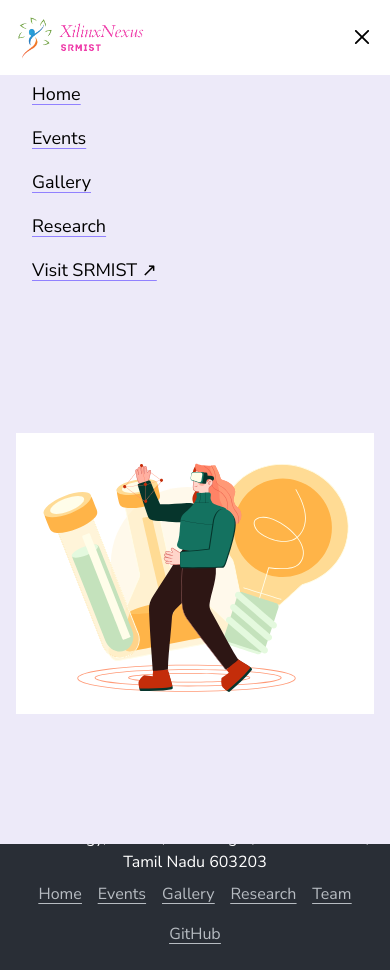
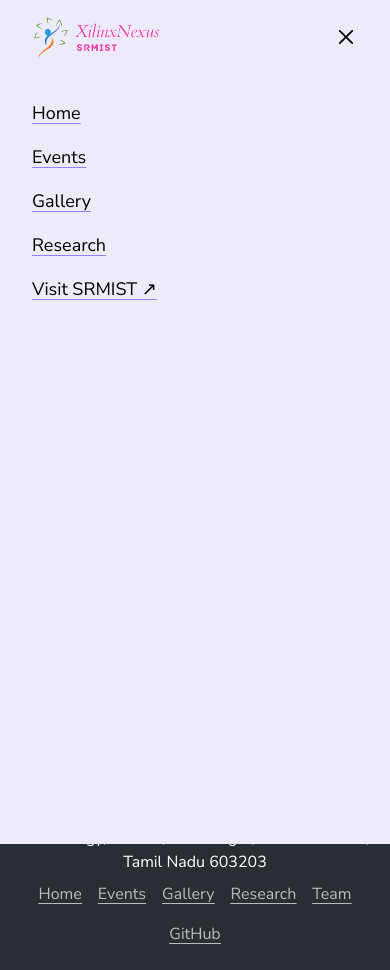
Before and after one commit to kunalkeshan/Xilinx-Homepage, a React (Vite) app: page / in a window 390 px wide. Both pictures are taken after a click on the button 362 px from the left and 37 px from the top of the page. Built offline with nearby package versions, Linux system fonts and the light colour scheme.

Commit message:
fix: nav zIndex issue

```diff
--- a/src/components/home/Intro.tsx
+++ b/src/components/home/Intro.tsx
@@ -4,7 +4,7 @@ import { Link } from 'react-router-dom';
 
 const Intro = () => {
 	return (
-		<section className='w-full min-h-fit grid grid-cols-1 md:grid-cols-2 max-w-7xl mx-auto items-center justify-center text-center md:text-left'>
+		<section className='z-0 w-full min-h-fit grid grid-cols-1 md:grid-cols-2 max-w-7xl mx-auto items-center justify-center text-center md:text-left'>
 			<div className='flex flex-col gap-4'>
 				<h1 className='font-heading text-5xl md:text-7xl'>
 					Xilinx Nexus SRM
@@ -28,7 +28,7 @@ const Intro = () => {
 				</div>
 			</div>
 			<div>
-				<div>
+				<div className='-z-50'>
 					<Lottie
 						animationData={WomenInTechAnimationData}
 						loop={true}
--- a/src/components/layouts/Navbar.tsx
+++ b/src/components/layouts/Navbar.tsx
@@ -49,8 +49,23 @@ const Navbar = () => {
 				</nav>
 			</Headroom>
 			{open && (
-				<div className='w-full h-screen fixed top-0 left-0 bg-primaryEvenLight px-8 py-20 md:hidden'>
-					<ul className='flex flex-col gap-4'>
+				<div className='w-full h-screen fixed top-0 left-0 bg-primaryEvenLight px-8 py-4 md:hidden z-50'>
+					<div className='flex items-center justify-between'>
+						<Link className='w-32 md:w-40' to='/'>
+							<img
+								src='/images/xilinx-srm-logo.png'
+								className='w-full h-auto object-contain'
+								alt='Xilinx Nexus SRM'
+							/>
+						</Link>
+						<button
+							className='text-2xl md:hidden'
+							onClick={handleMobileNavOpen}
+						>
+							{open ? <RxCross2 /> : <GiHamburgerMenu />}
+						</button>
+					</div>
+					<ul className='flex flex-col gap-4 mt-10'>
 						{NAV_LINKS.map((link, index) => (
 							<li key={index} onClick={() => setOpen(false)}>
 								<Link
```
